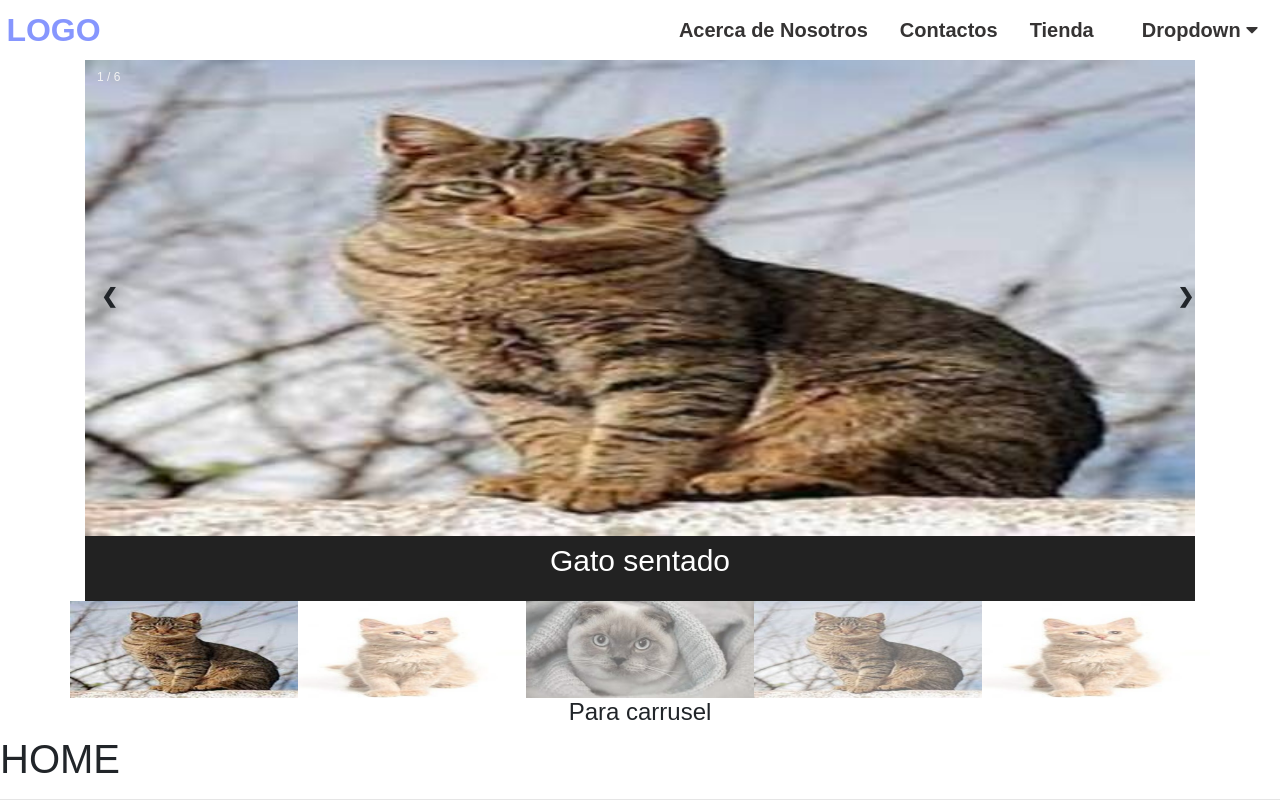
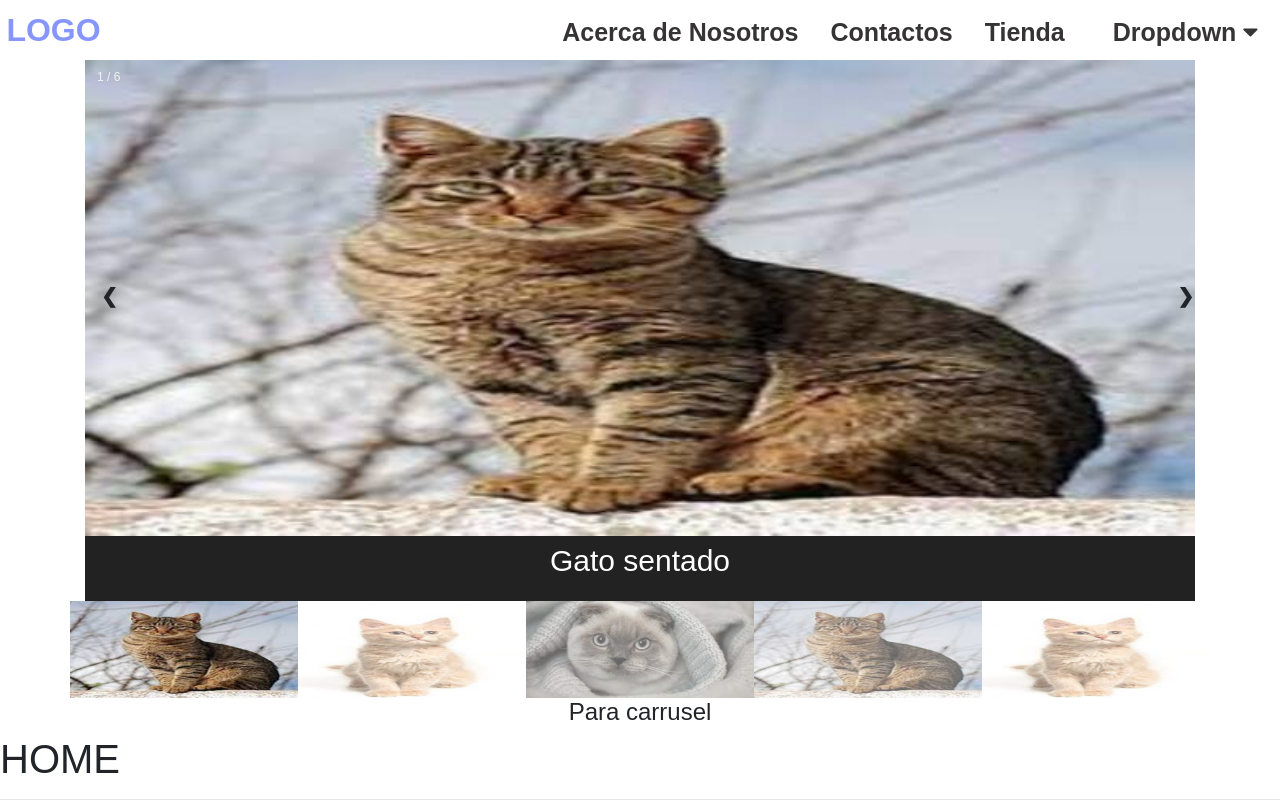
Before and after one commit to aovit/andresoviedo.io, a website: page index.html in a window 1280 px wide. Drawn offline with nearby package versions, Linux system fonts and the light colour scheme.

Commit message:
arreglo de css fon sidebar

```diff
--- a/index.css
+++ b/index.css
@@ -53,15 +53,15 @@
   }
 
   .link-item{
-    margin-top: 2rem;
+    margin-top: 1px;
     color: rgb(53, 51, 51);
     text-decoration: none;
     font-weight: bold;
     position: relative;
-    font-size: 20px;
+    font-size: 25px;
   }
   .link-item2{
-    margin-top: 2rem;
+    margin-top: 40px;
     color: rgb(53, 51, 51);
     text-decoration: none;
     font-weight: bold;
@@ -332,7 +332,7 @@ body, html {
   } */
 
   .dropdown .dropbtn {
-    font-size: 20px;
+    font-size: 25px;
     border: none;
     outline: none;
     color: rgb(54, 52, 52);
```
